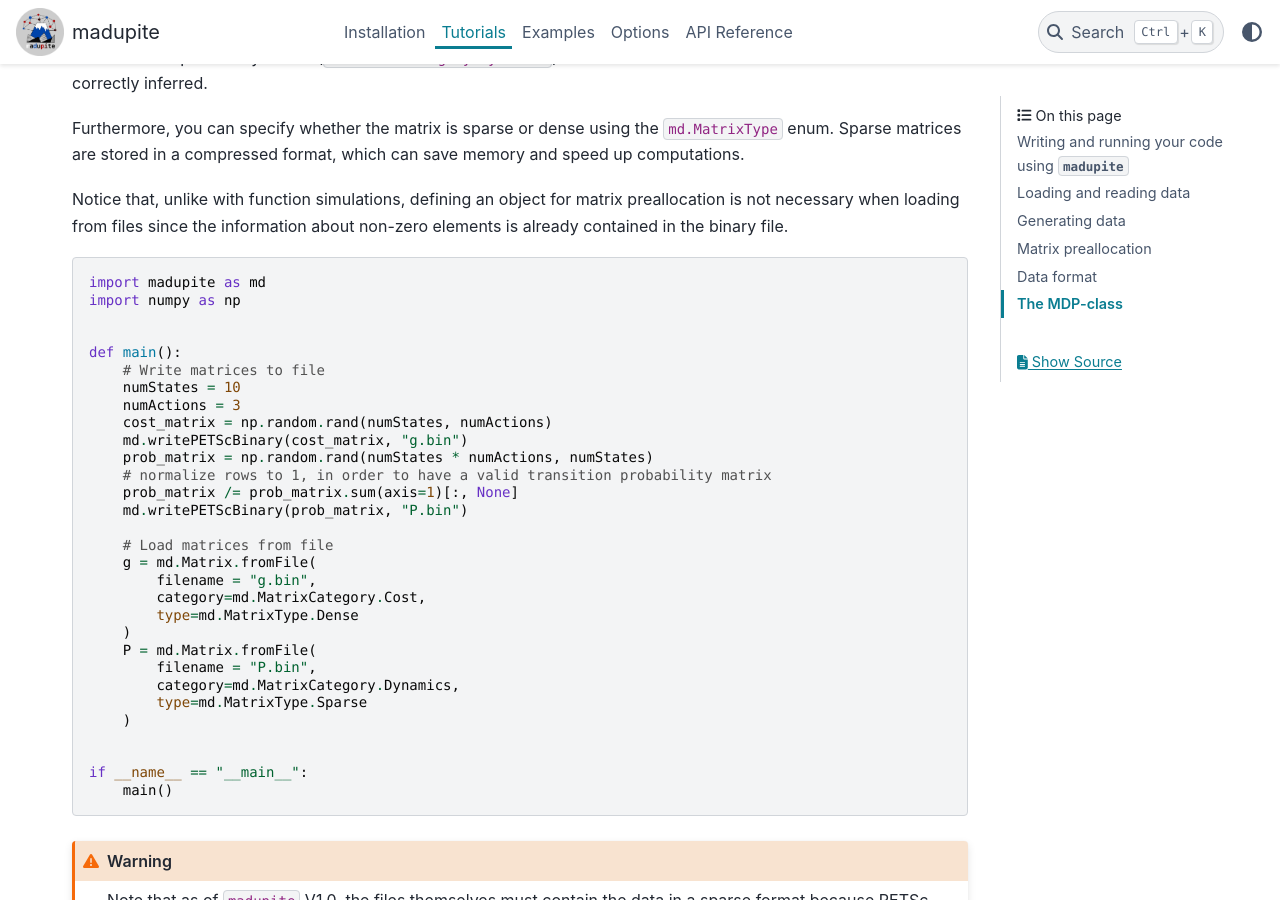
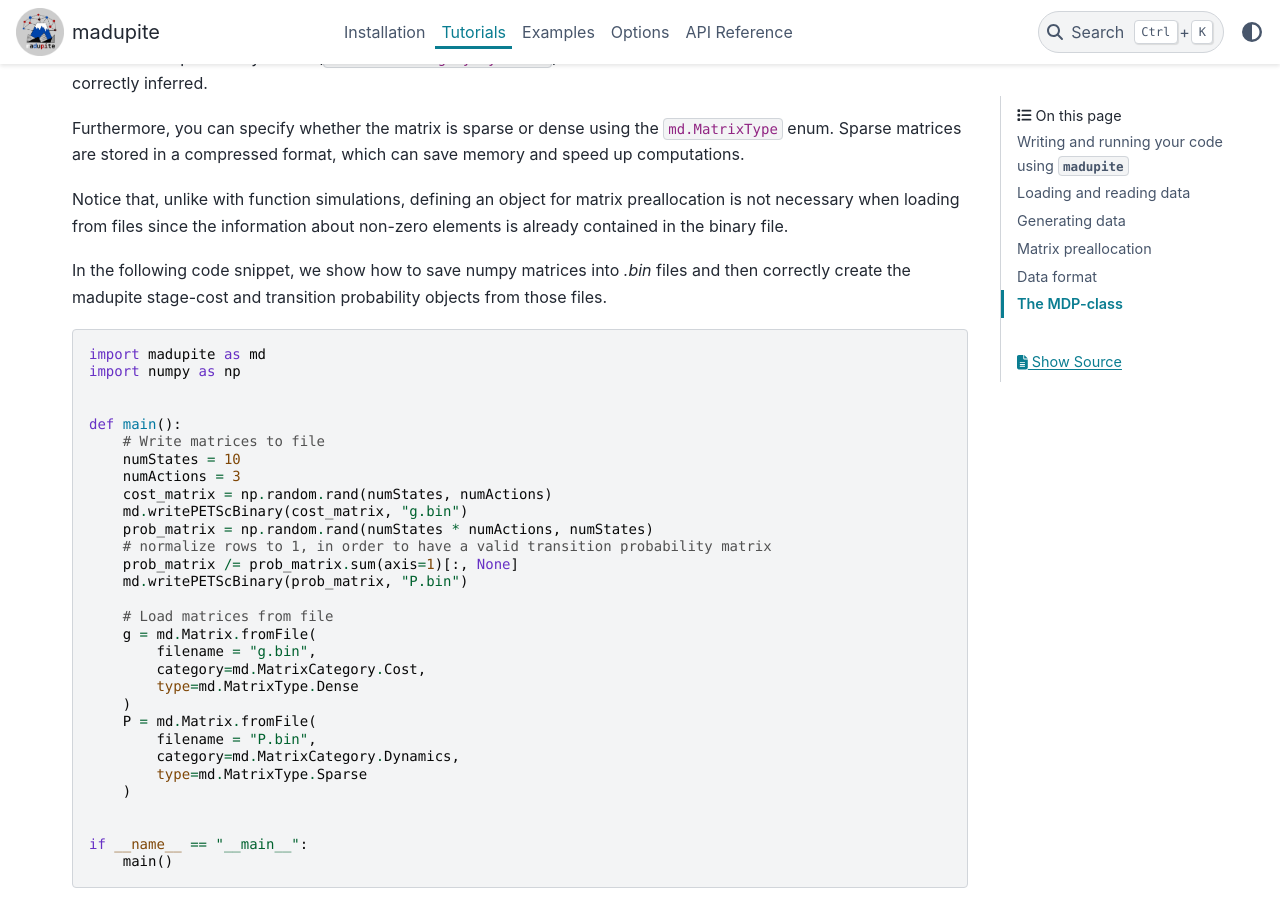
Before and after one commit to madupite/madupite, a Sphinx documentation site: the page built from docs/tutorial.rst, in a window 1280 px wide and 900 px high, scrolled down 1207 px. Built offline with Sphinx 7.4.7 and the PyData theme 0.15.4, drawn with Linux system fonts in a browser that asks for light colours.

Commit message:
adding a missing statement in the loading and reading data tutorial

```diff
--- a/docs/tutorial.rst
+++ b/docs/tutorial.rst
@@ -40,6 +40,8 @@ Assuming the stage cost matrix and transition probability tensor are stored as `
 Furthermore, you can specify whether the matrix is sparse or dense using the ``md.MatrixType`` enum. Sparse matrices are stored in a compressed format, which can save memory and speed up computations.
 
 Notice that, unlike with function simulations, defining an object for matrix preallocation is not necessary when loading from files since the information about non-zero elements is already contained in the binary file.
+
+In the following code snippet, we show how to save numpy matrices into *.bin* files and then correctly create the madupite stage-cost and transition probability objects from those files.
 
 .. code-block:: python
 
```
